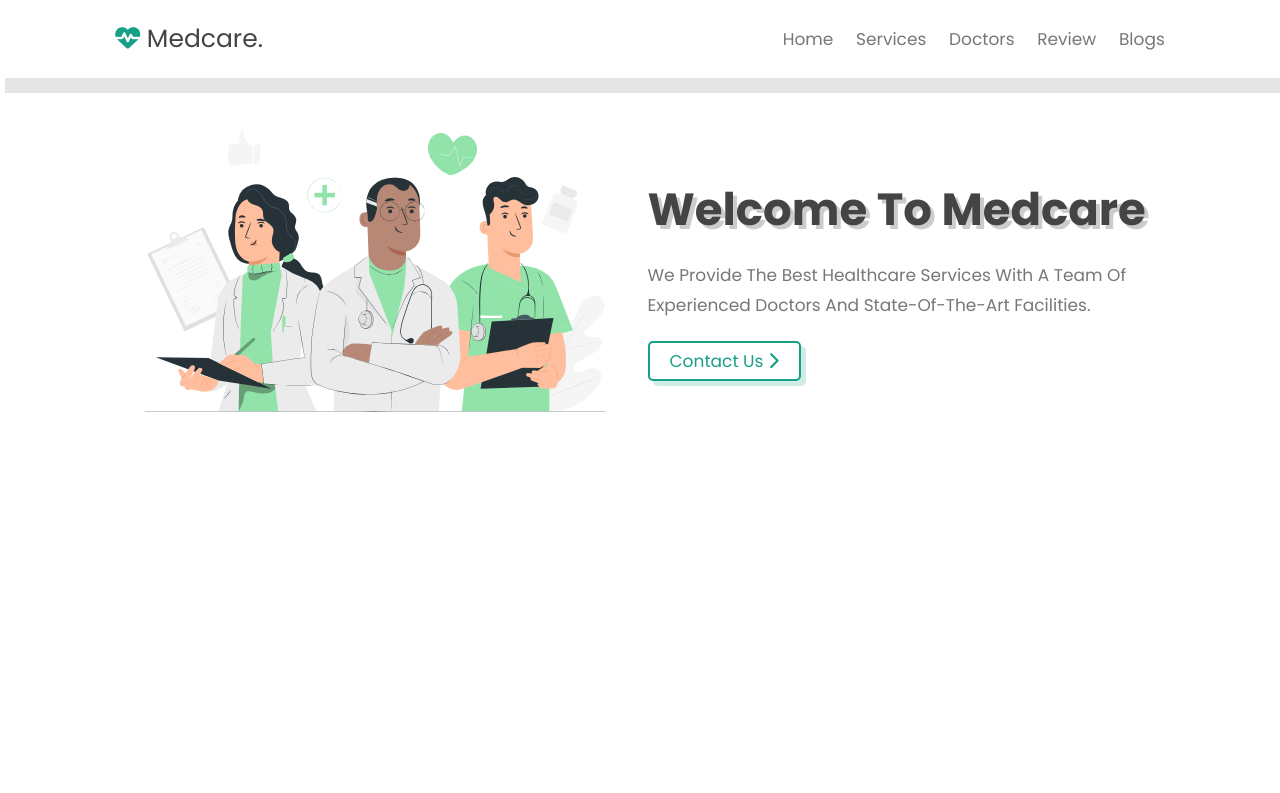
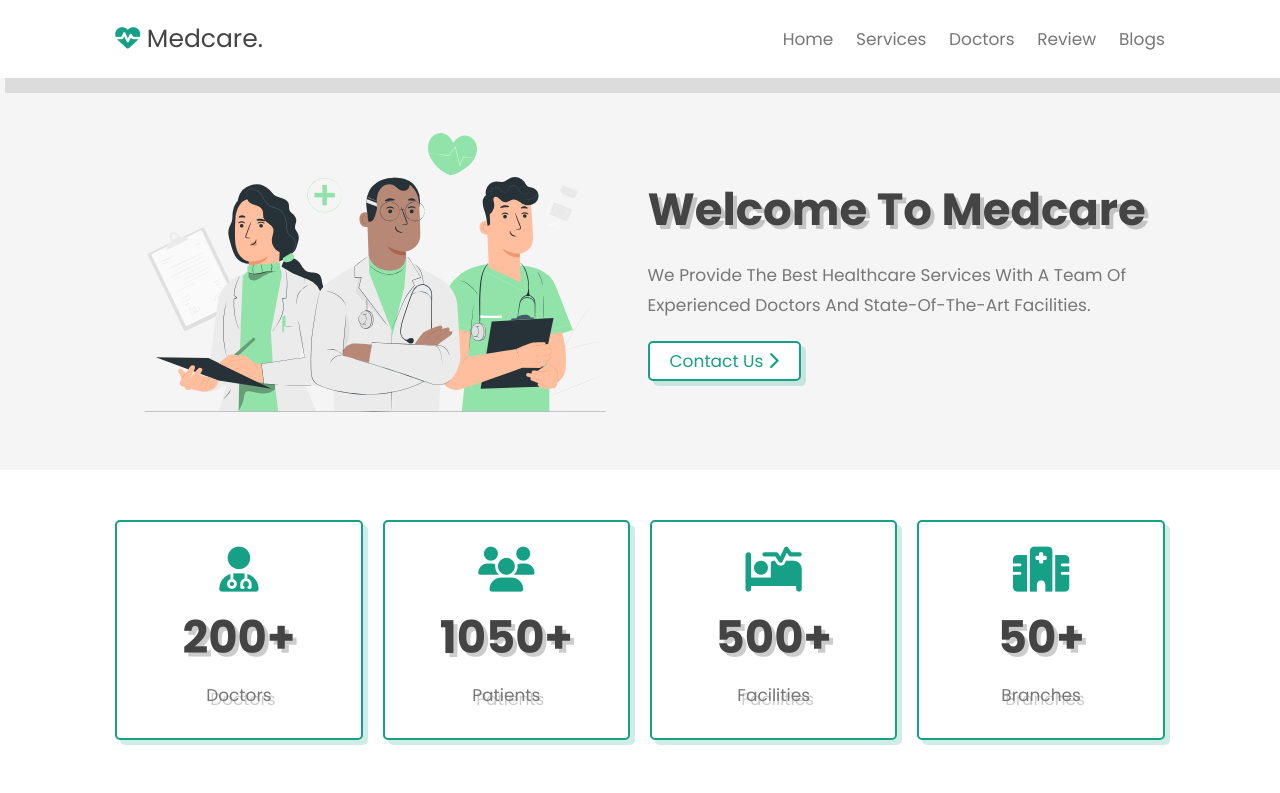
Before and after one commit to jesstifies/Hospital-Website, a plain HTML site: page index.html in a window 1280 px wide. Drawn offline with Linux system fonts and the light colour scheme.

Commit message:
icons section

```diff
--- a/index.html
+++ b/index.html
@@ -48,6 +48,51 @@
         <h3>Welcome to Medcare</h3>
         <p>We provide the best healthcare services with a team of experienced doctors and state-of-the-art facilities.</p>
         <a href="#" class="btn">Contact Us <span class="fas fa-chevron-right"></span></a>
+    </div>
+</section>
+<!--home section ends-->
+
+
+
+<!--icons section starts-->
+
+<section class="icons-container">
+    <div class="icons">
+        <i class="fas fa-user-md"></i>
+        <div class="content">
+            <h3>200+</h3>
+            <p>Doctors</p>
+        </div>
+    </div>
+
+    <div class="icons">
+        <i class="fas fa-users"></i>
+        <div class="content">
+            <h3>1050+</h3>
+            <p>Patients</p>
+        </div>
+    </div>
+
+    <div class="icons">
+        <i class="fas fa-procedures"></i>
+        <div class="content">
+            <h3>500+</h3>
+            <p>Facilities</p>
+        </div>
+    </div>
+
+    <div class="icons">
+        <i class="fas fa-hospital"></i>
+        <div class="content">
+            <h3>50+</h3>
+            <p>Branches</p>
+        </div>
+    </div>
+
+
+</section>
+
+<!--icons section ends-->
 
 
 
--- a/style.css
+++ b/style.css
@@ -29,6 +29,10 @@ html{
 
 section{
     padding: 2rem 9%;
+}
+
+section:nth-child(even){
+    background: #f5f5f5;
 }
 
 .btn {
@@ -135,6 +139,43 @@ section{
     padding: 1rem 0;
 }
 
+.icons-container{
+    display: grid;
+    gap: 2rem;
+    grid-template-columns: repeat(auto-fit, minmax(20rem, 1fr));
+    padding-top: 5rem;
+    padding-bottom: 5rem;
+}
+
+.icons-container .icons{
+    border: var(--border);
+    box-shadow: var(--box-shadow);
+    border-radius: .5rem;
+    text-align: center;
+    padding: 2.5rem;
+}
+
+.icons-container .icons i{
+    font-size: 4.5rem;
+    color: var(--green);
+    padding-bottom: .7rem;
+}
+
+.icons-container .icons h3{
+    font-size: 4.5rem;
+    color: var(--black);
+    padding: .5rem 0;
+    text-shadow: var(--text-shadow);
+}
+
+.icons-container .icons p{
+    font-size: 1.7rem;
+    color: var(--light-color);
+    padding: .5rem 0;
+    text-shadow: var(--text-shadow);
+}
+
+
 
 
 
@@ -163,6 +204,10 @@ section{
     .header .navbar a {
         margin-left: 1rem;
         font-size: 1.5rem;
+    }
+
+    section{
+       padding: 2rem;
     }
 }
 @media (max-width: 768px){
```
